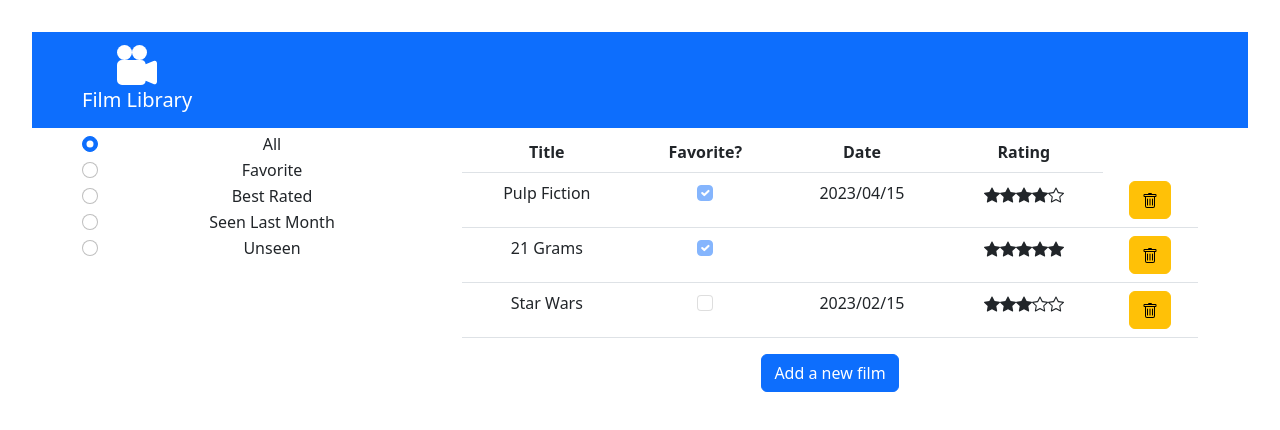
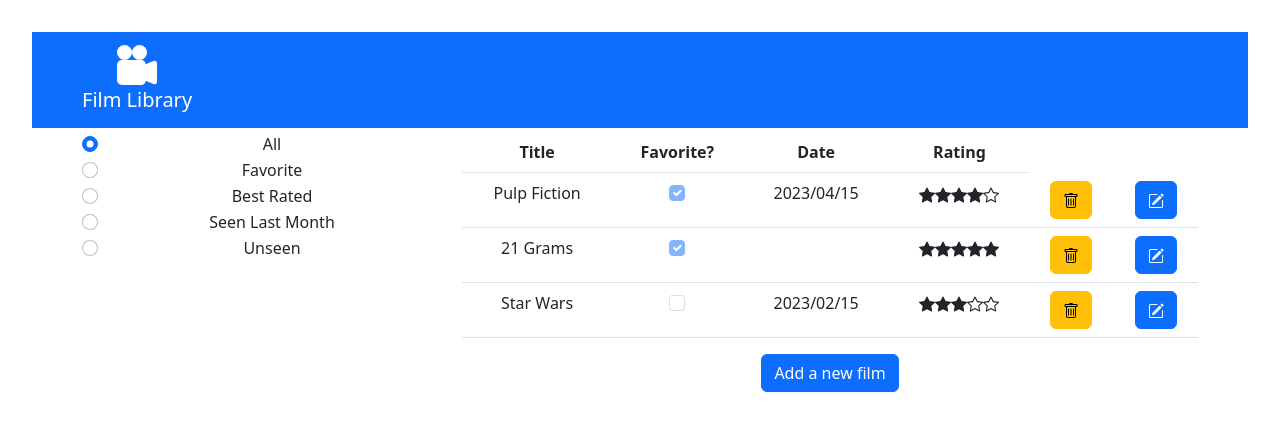
Before and after one commit to manuelfissore/WA_labs, a React (Vite) app in the folder Lab6/: page / in a window 1280 px wide. Shown: the top 430 px of the page. Built offline with nearby package versions, Linux system fonts and the light colour scheme.

Commit message:
add edit, doesn't work

```diff
--- a/Lab6/src/AnswerForm.jsx
+++ b/Lab6/src/AnswerForm.jsx
@@ -4,11 +4,11 @@ import {React} from 'react'
 import { Badge, Button, Col, Form, Row, Table, Container, Navbar, FormCheck } from 'react-bootstrap';
 
 
-function NewFilmForm(props) {
-    const [name, setName] = useState('');
-    const [favorite, setFavorite] = useState(false);
-    const [rating, setRating] = useState(0);
-    const [date, setDate] = useState(dayjs().format('YYYY-MM-DD'));
+function EditOrNewFilm(props) {
+    const [name, setName] = useState((props.addNewOrEdit=='edit')?props.film.Title:'');
+    const [favorite, setFavorite] = useState((props.addNewOrEdit=='edit')?props.film.isFavorite:false);
+    const [rating, setRating] = useState((props.addNewOrEdit=='edit')?props.film.Rating:0);
+    const [date, setDate] = useState((props.addNewOrEdit=='edit')?props.film.Date:dayjs().format('YYYY-MM-DD'));
 
     return <table>
         <tbody>
@@ -39,11 +39,11 @@ function NewFilmForm(props) {
 
                 <td><Form.Group controlId="addButton">
                     <Form.Label className='fw-light'>&nbsp;</Form.Label><br />
-                    <Button variant='success' id="addbutton" onClick={() => {props.changeAddMode('false'); props.handleAdd(name, favorite, date, rating)}}>ADD</Button>
+                    <Button variant='success' id="addbutton" onClick={() => {(props.addNewOrEdit==edit)?props.handleSave(name, favorite, date, rating):props.handleAdd(name, favorite, date, rating);props.setAddNewOrEdit('false')}}>ADD</Button>
                 </Form.Group>
                 </td>
             </tr>
         </tbody>
     </table>
 }
-export {NewFilmForm}
+export {EditOrNewFilm}
--- a/Lab6/src/App.jsx
+++ b/Lab6/src/App.jsx
@@ -29,7 +29,7 @@ const library= [{
 
 function App() {
   const [films, setFilm] = useState([...library])
-  const [addNew, setAddNew] = useState('false')
+  const [addNewOrEdit, setaddNewOrEdit] = useState('false')
   const [activeFilters, setActiveFilters] = useState('filter_all');
 
 
@@ -56,8 +56,8 @@ function App() {
     setActiveFilters(m);
   }
 
-  function changeAddMode(m){
-    setAddNew(m);
+  function changeAddEditMode(m){
+    setaddNewOrEdit(m);
   }
 
   function handleAdd(title, isFavorite, Date, Rating) {
@@ -66,6 +66,11 @@ function App() {
       const newFilm = new Film(newId, title, isFavorite, Date, Rating);
       return [...oldFilms, newFilm];
     });
+  }
+  function handleSave(id, title, isFavorite, Date, Rating){
+    setFilm((oldFilms) => (
+      oldFilms.map((f)=>(f.ID===id?new Film(f.ID, title, isFavorite, Date, Rating):f))
+    ));
   }
 
   return <>
@@ -78,8 +83,8 @@ function App() {
       <Row>
         <Col sm={4}><Filters activeState={activeState}/></Col>
         <Col sm={8}>
-          <FilmLibrary films={films} activeFilters={activeFilters} deleteFilm={deleteFilm} filters={filters}/>
-          <AddFilm addNew={addNew} changeAddMode={changeAddMode} handleAdd={handleAdd}/>
+          <FilmLibrary films={films} activeFilters={activeFilters} deleteFilm={deleteFilm} filters={filters} addNewOrEdit={addNewOrEdit} changeAddEditMode={changeAddEditMode} handleSave={handleSave}/>
+          <AddFilm addNewOrEdit={addNewOrEdit} changeAddEditMode={changeAddEditMode} handleAdd={handleAdd}/>
         </Col>
       </Row>
     </Container>
--- a/Lab6/src/Components.jsx
+++ b/Lab6/src/Components.jsx
@@ -1,16 +1,17 @@
 import {React} from 'react'
 import { Badge, Button, Col, Form, Row, Table, Container, Navbar, FormCheck } from 'react-bootstrap';
 import dayjs from "dayjs";
-import { CameraReelsFill, StarFill, Star, Trash} from "react-bootstrap-icons";
+import { CameraReelsFill, StarFill, Star, Trash, PencilSquare} from "react-bootstrap-icons";
 import { MDBRadio } from 'mdb-react-ui-kit';
-import { NewFilmForm } from './AnswerForm';
+import { EditOrNewFilm } from './AnswerForm';
 
 function FilmLibrary(props) {
+
     if (props.films) {
         console.log("FilmLibrary, props.film belove")
         console.log(props.films);
         return (<>
-            <FilmDetails films={props.films} deleteFilm={props.deleteFilm} activeFilter={props.activeFilters} filters={props.filters}/>
+            <FilmDetails films={props.films} deleteFilm={props.deleteFilm} activeFilter={props.activeFilters} filters={props.filters}  handleSave={props.handleSave} addNewOrEdit={props.addNewOrEdit} changeAddEditMode={props.changeAddEditMode}/>
         </>)
     } else {
         return <div>"Film undefined"</div>
@@ -62,7 +63,7 @@ function FilmDetails(props) {
                 </tr>
             </thead>
             <tbody>
-                <FilmFiltered deleteFilm={props.deleteFilm} activeFilter={props.activeFilter} filters={props.filters}/>
+                <FilmFiltered deleteFilm={props.deleteFilm} activeFilter={props.activeFilter} filters={props.filters} handleSave={props.handleSave} addNewOrEdit={props.addNewOrEdit} changeAddEditMode={props.changeAddEditMode}/>
             </tbody>
         </Table>
     </>
@@ -71,7 +72,13 @@ function FilmDetails(props) {
 
 function FilmFiltered(props) {
     const date = dayjs();
-    return <>{props.filters[props.activeFilter].filteredFilms().map(f => <FilmRow key={f.ID} film={f} deleteFilm={props.deleteFilm}/>)}</>
+    return <>{props.filters[props.activeFilter].filteredFilms().map(f => <FilmRow key={f.ID} film={f} deleteFilm={props.deleteFilm} handleSave={props.handleSave} addNewOrEdit={props.addNewOrEdit} changeAddEditMode={props.changeAddEditMode}/>)}</>
+}
+
+
+function handleEdit(film, props){
+    props.changeAddEditMode('edit');
+    return (<><EditOrNewFilm film={film} addNewOrEdit={props.addNewOrEdit} setaddNewOrEdit={props.setaddNewOrEdit} handleSave={props.handleSave} /></>)
 }
 
 function FilmRow(props){
@@ -84,6 +91,7 @@ function FilmRow(props){
             <td>{(props.film.Date=='undefined')?'':(props.film.Date.format('YYYY/MM/DD'))}</td>
             <td>{<RatingStar film={props.film}/>}</td>
             <td><Button variant='warning' onClick={()=>{props.deleteFilm(props.film.ID)}}>{<Trash/>}</Button></td>
+            <td><Button variant='primary' onClick={()=>{handleEdit(props.film, props)}}>{<PencilSquare/>}</Button></td>
         </tr>
     </>)
 }
@@ -161,14 +169,14 @@ function RatingStar(props){
 }
 
 function AddFilm(props){
-    if(props.addNew=='false')
-        return (<><Button variant="primary" onClick={() => props.changeAddMode('add')}> Add a new film</Button> </>)
-    if(props.addNew=='add')
+    if(props.addNewOrEdit=='false')
+        return (<><Button variant="primary" onClick={() => props.changeAddEditMode('add')}> Add a new film</Button> </>)
+    if(props.addNewOrEdit=='add')
     return (<>
-        <NewFilmForm changeAddMode={props.changeAddMode} handleAdd={props.handleAdd}></NewFilmForm>
+        <EditOrNewFilm setaddNewOrEdit={props.setaddNewOrEdit} handleAdd={props.handleAdd}/>
         </>)
 
 
 }
 
-export { FilmLibrary, NameAndLogo, Filters, AddFilm };
+export { FilmLibrary, NameAndLogo, Filters, AddFilm};
```
Lines whose indentation alone changed are shown as unchanged.
